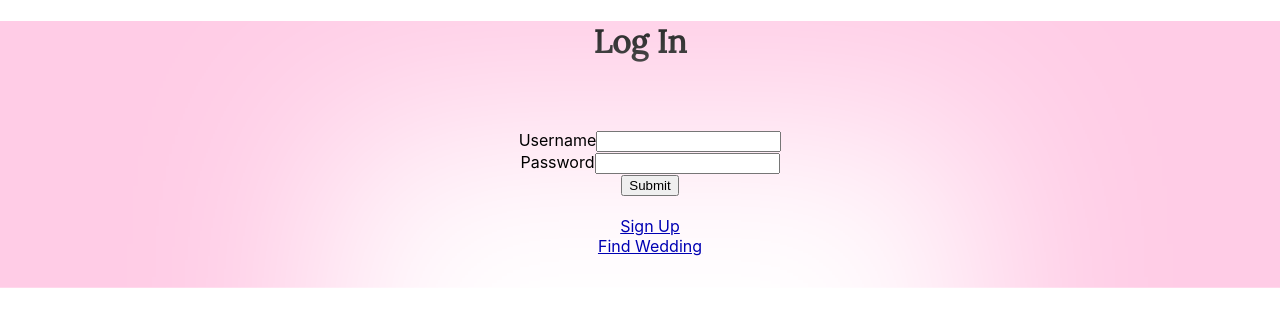
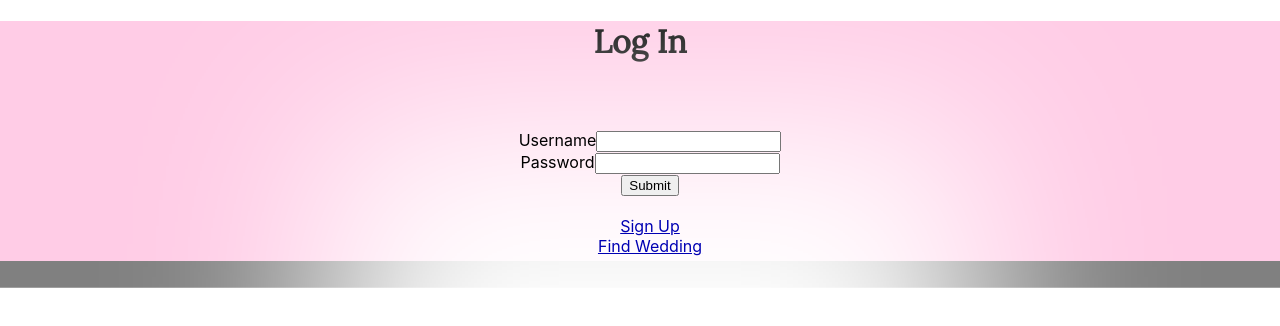
Before and after one commit to Kkelly22/wedding-itinerary-app, a React (Create React App) app in the folder client/: page /login in a window 1280 px wide. Shown: the top 326 px of the page. Built offline with nearby package versions, Linux system fonts and the light colour scheme.

Commit message:
added grey stripe to the App background

```diff
--- a/client/src/App.css
+++ b/client/src/App.css
@@ -60,7 +60,7 @@ h1, h2, h3, h4, h5, h6 {
 
 
 .App {
-    box-shadow: inset 0px 33.33vh 0px #ffcce6, inset 0px 99.99vh 0px white, inset 0px 99.99vh 0px white;
+    box-shadow: inset 0px 30.00vh 0px #ffcce6, inset 0px 33.33vh 0px grey, inset 0px 99.99vh 0px white;
     height: 100vh;
     width: 100vw;
     text-align: center;
```
